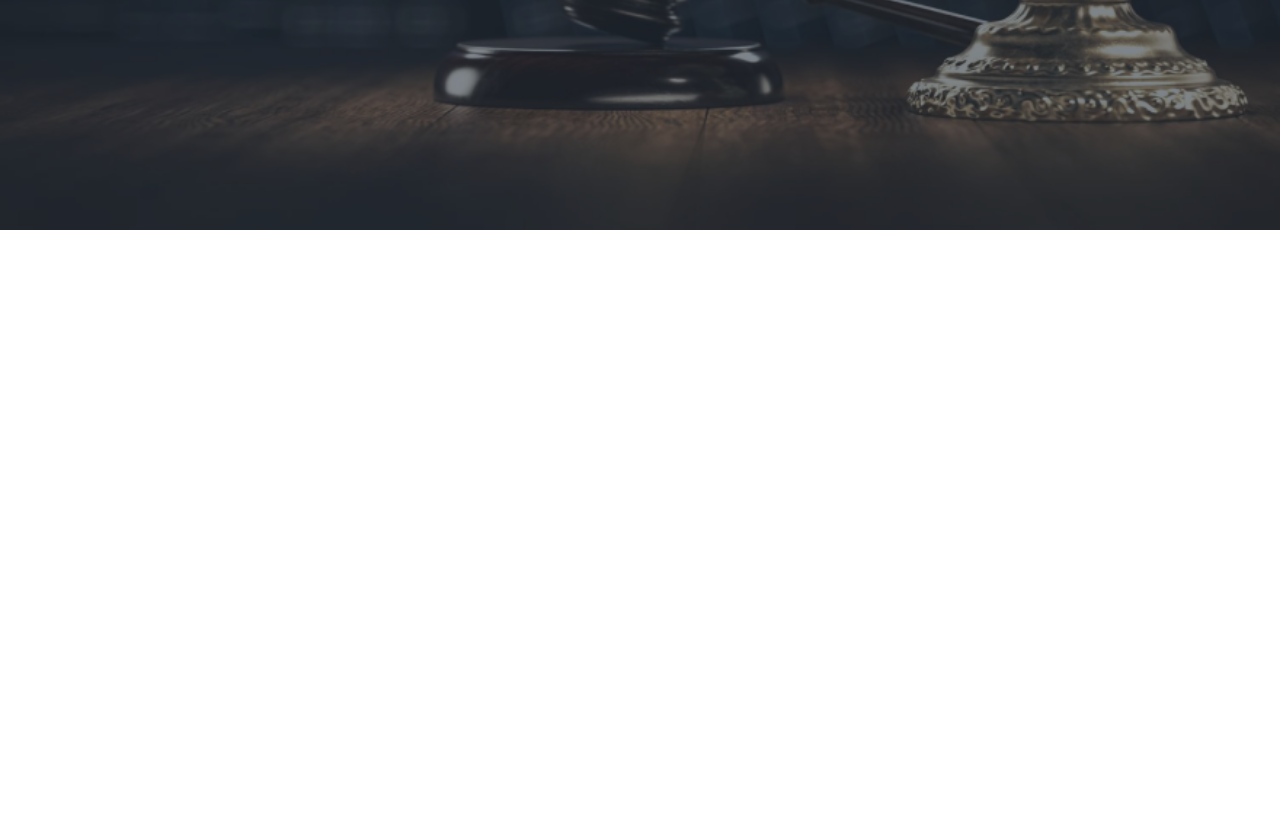
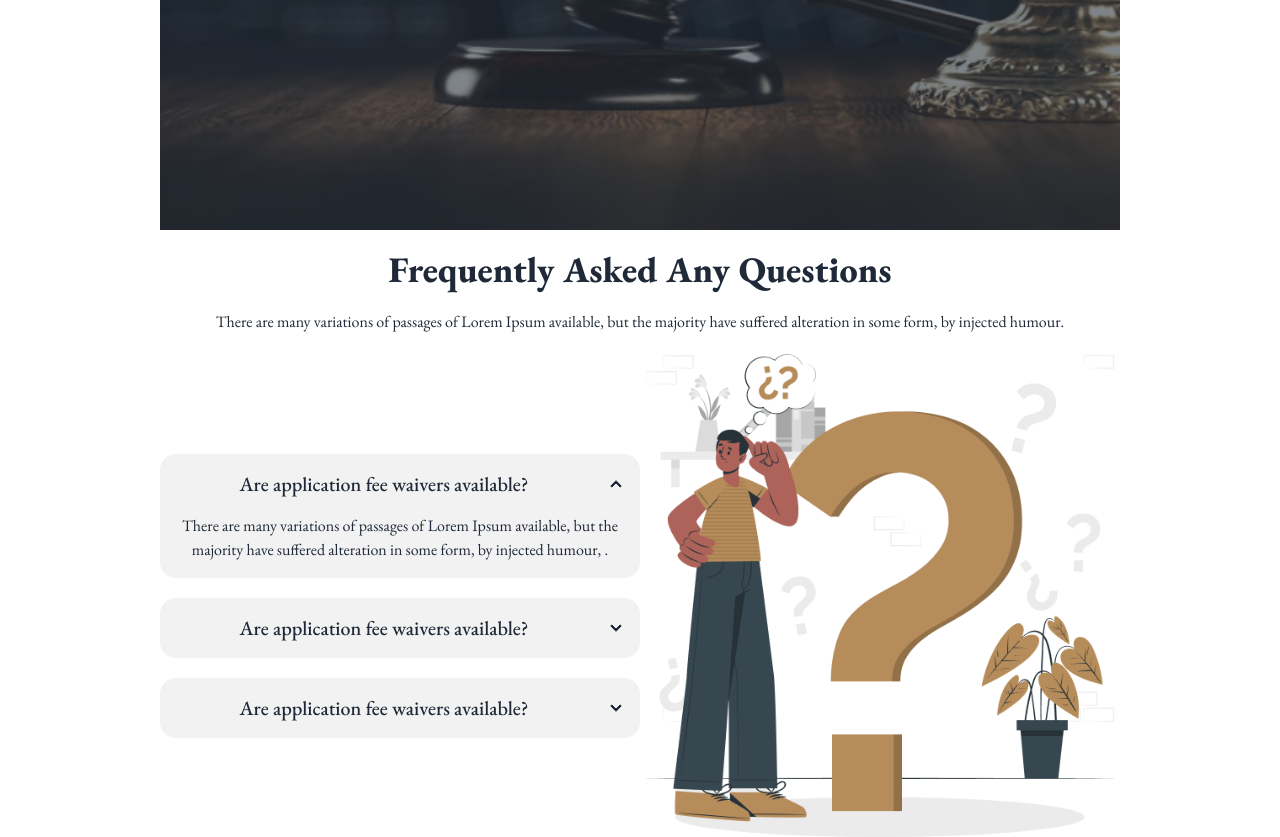
Before and after one commit to mdsoponhossain/legal-solution-with-daisy, a plain HTML site: page index.html in a window 1280 px wide. Shown: the part 2408-3245 px from the top of the page. Before the commit the page ends 2638 px from the top, so only its background shows below. Drawn offline with nearby package versions, Linux system fonts and the light colour scheme.

Commit message:
new one is added

```diff
--- a/index.html
+++ b/index.html
@@ -167,7 +167,7 @@
 
         </section>
         <!-- A new banner section is started here -->
-        <section>
+        <section class="lg:mx-40 ">
             <div class="hero min-h-screen" style="background-image: url(images/banner.png);">
                 <div class="hero-overlay bg-opacity-60"></div>
                 <div class="hero-content text-center text-neutral-content">
@@ -183,6 +183,43 @@
                 </div>
               </div>
         </section>
+        <!-- FAQ is started from here -->
+        <section class="text-center lg:mx-40">
+            <h2 class="lg:text-4xl lg:font-extrabold my-5">Frequently Asked Any Questions</h2>
+            <p class="my-5">There are many variations of passages of Lorem Ipsum available, but the majority have suffered alteration in some form, by injected humour.</p>
+            <!-- FAQ part -->
+            <div class="flex flex-col lg:flex-row justify-center items-center">
+                <div class="flex-1 space-y-5 "><div class="collapse collapse-arrow bg-base-200">
+                    <input type="radio" name="my-accordion-2" checked="checked" />
+                    <div class="collapse-title text-xl font-medium">
+                        Are application fee waivers available?
+                    </div>
+                    <div class="collapse-content">
+                      <p>There are many variations of passages of Lorem Ipsum available, but the majority have suffered alteration in some form, by injected humour, . </p>
+                    </div>
+                  </div>
+                  <div class="collapse collapse-arrow bg-base-200">
+                    <input type="radio" name="my-accordion-2" />
+                    <div class="collapse-title text-xl font-medium">
+                        Are application fee waivers available?
+                    </div>
+                    <div class="collapse-content">
+                      <p>There are many variations of passages of Lorem Ipsum available, but the majority have suffered alteration in some form, by injected humour, . </p>
+                    </div>
+                  </div>
+                  <div class="collapse collapse-arrow bg-base-200">
+                    <input type="radio" name="my-accordion-2" />
+                    <div class="collapse-title text-xl font-medium">
+                        Are application fee waivers available?
+                    </div>
+                    <div class="collapse-content">
+                      <p>There are many variations of passages of Lorem Ipsum available, but the majority have suffered alteration in some form, by injected humour, . </p>
+                    </div>
+                  </div>
+                    </div>
+                 <div class="flex-1"> <img src="images/faq.png" alt=""></div>
+            </div>
+        </section>
 
 
     </header>
```
